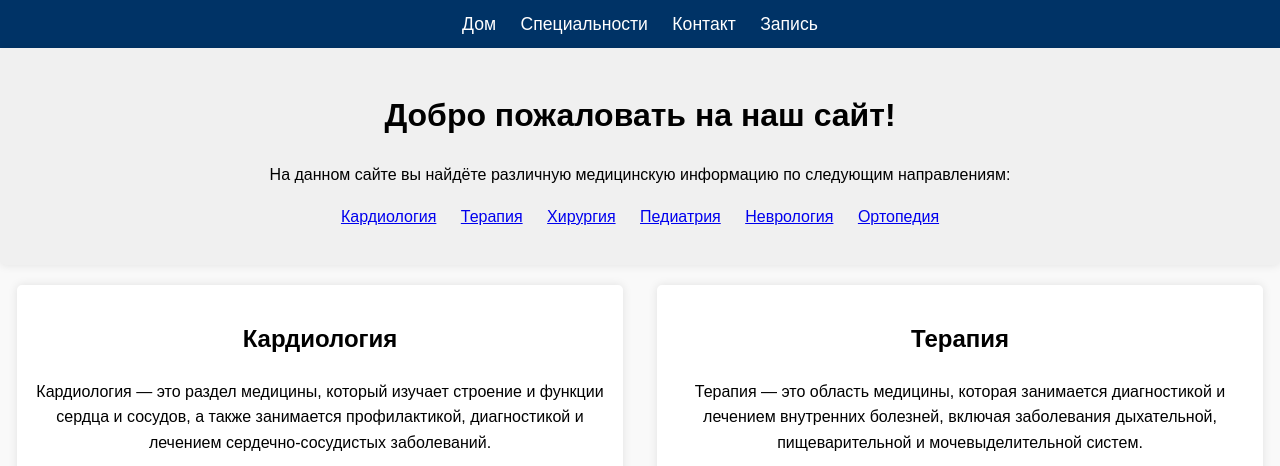
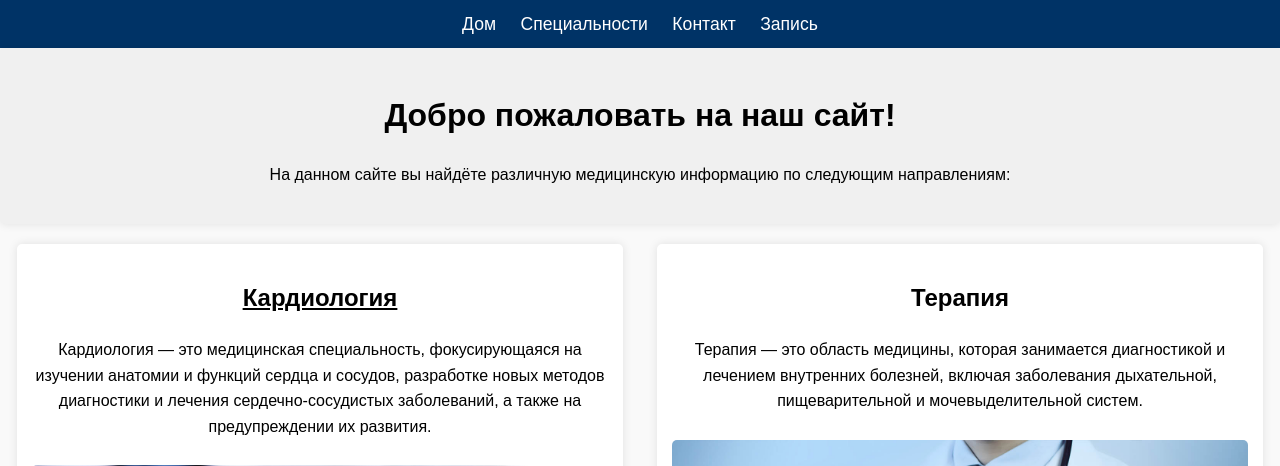
Before and after one commit to Imper4ik/medical_website, a Django app: page / in a window 1280 px wide. Shown: the top 466 px of the page. Run offline with Django 5.2, Linux system fonts and the light colour scheme.

Commit message:
load pictures and new home

```diff
--- a/main/templates/main/home.html
+++ b/main/templates/main/home.html
@@ -6,56 +6,48 @@
 {% endblock %}
 
 {% block content %}
-    <link rel="stylesheet" type="text/css" href="{% static 'css/home.css' %}">
+    <link rel="stylesheet" type="text/css" href="{% static 'css/styles.css' %}">
 
     <div class="welcome-section">
         <h1>Добро пожаловать на наш сайт!</h1>
         <p>На данном сайте вы найдёте различную медицинскую информацию по следующим направлениям:</p>
-        <ul class="specialties">
-            <li><a href="{% url 'cardiology:cardiology' %}">Кардиология</a></li>
-            <li><a href="{% url 'therapy:index' %}">Терапия</a></li>
-            <li><a href="{% url 'surgery:index' %}">Хирургия</a></li>
-            <li><a href="{% url 'pediatrics:index' %}">Педиатрия</a></li>
-            <li><a href="{% url 'neurology:index' %}">Неврология</a></li>
-            <li><a href="{% url 'orthopedics:index' %}">Ортопедия</a></li>
-        </ul>
     </div>
 
     <div class="sections">
         <div class="section">
-            <h2>Кардиология</h2>
-            <p>Кардиология — это раздел медицины, который изучает строение и функции сердца и сосудов, а также занимается профилактикой, диагностикой и лечением сердечно-сосудистых заболеваний.</p>
-            <img src="{% static 'images/cardiology.jpg' %}" alt="Кардиология">
+            <h2><a href="{% url 'cardiology:cardiology' %} " style="color: black">Кардиология</a></h2>
+            <p>Кардиология — это медицинская специальность, фокусирующаяся на изучении анатомии и функций сердца и сосудов, разработке новых методов диагностики и лечения сердечно-сосудистых заболеваний, а также на предупреждении их развития.</p>
+            <img src="{% static 'imagens/card.jpg' %}" alt="Кардиология" class="section-image">
         </div>
 
         <div class="section">
             <h2>Терапия</h2>
             <p>Терапия — это область медицины, которая занимается диагностикой и лечением внутренних болезней, включая заболевания дыхательной, пищеварительной и мочевыделительной систем.</p>
-            <img src="{% static 'images/therapy.jpg' %}" alt="Терапия">
+            <img src="{% static 'imagens/ter.jpg' %}" alt="Терапия" class="section-image">
         </div>
 
         <div class="section">
             <h2>Хирургия</h2>
             <p>Хирургия — это область медицины, которая занимается лечением заболеваний и травм путем оперативного вмешательства.</p>
-            <img src="{% static 'images/surgery.jpg' %}" alt="Хирургия">
+            <img src="{% static 'imagens/hirur.jpg' %}" alt="Хирургия" class="section-image">
         </div>
 
         <div class="section">
             <h2>Педиатрия</h2>
             <p>Педиатрия — это область медицины, которая занимается лечением и профилактикой заболеваний у детей.</p>
-            <img src="{% static 'images/pediatrics.jpg' %}" alt="Педиатрия">
+            <img src="{% static 'imagens/ped.jpg' %}" alt="Педиатрия" class="section-image">
         </div>
 
         <div class="section">
             <h2>Неврология</h2>
             <p>Неврология — это область медицины, которая изучает строение, функции и заболевания нервной системы.</p>
-            <img src="{% static 'images/neurology.jpg' %}" alt="Неврология">
+            <img src="{% static 'imagens/nevr.jpg' %}" alt="Неврология" class="section-image">
         </div>
 
         <div class="section">
             <h2>Ортопедия</h2>
             <p>Ортопедия — это область медицины, которая занимается лечением заболеваний и повреждений опорно-двигательного аппарата.</p>
-            <img src="{% static 'images/orthopedics.jpg' %}" alt="Ортопедия">
+            <img src="{% static 'imagens/ortoped.jpg' %}" alt="Ортопедия" class="section-image">
         </div>
     </div>
 
```
Also changed, not shown: main/static/imagens/card.jpg (added), main/static/imagens/hirur.jpg (added), main/static/imagens/nevr.jpg (added), main/static/imagens/ortoped.jpg (added), main/static/imagens/ped.jpg (added), main/static/imagens/ter.jpg (added).
